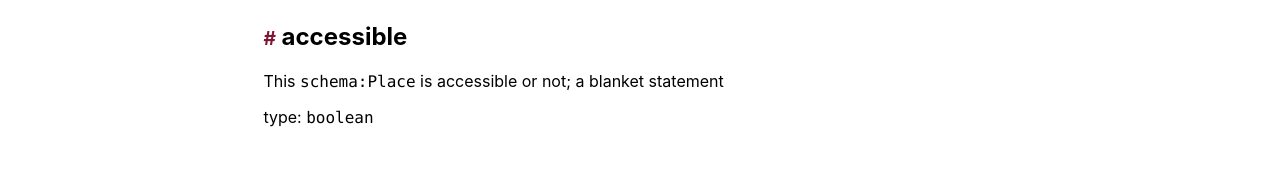
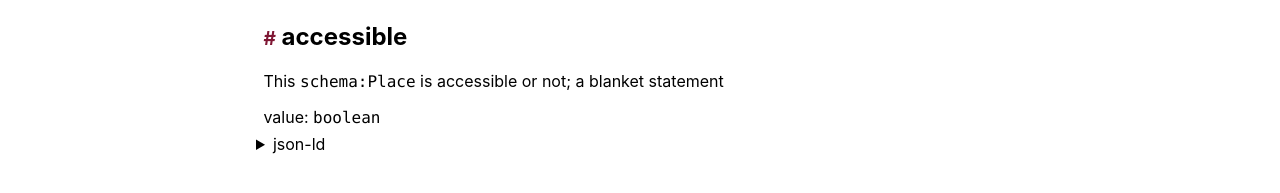
Before and after one commit to Haroenv/terms, a Jekyll site: the page built from accessibility/index.md, in a window 1280 px wide. Shown: the part 226-419 px from the top of the page. Built offline with Jekyll 4.4.1, drawn with Linux system fonts in a browser that asks for light colours.

Commit message:
add a json-ld to every term page
I'm not so very sure if this is enough/needed but I guess it doesn't hurt

```diff
--- a/_data/accessibility.yml
+++ b/_data/accessibility.yml
@@ -1,3 +1,4 @@
+values:
 - name: accessible
   description: This `schema:Place` is accessible or not; a blanket statement
-  type: boolean
+  value: boolean
--- a/_data/constraints.yml
+++ b/_data/constraints.yml
@@ -1,6 +1,6 @@
+type: schema:PropertyValue
+values:
 - name: ageRange
   description: A range of ages (for example allowed in a place)
-  type: schema:PropertyValue
 - name: heightRange
   description: A range of heights (for example allowed in a place)
-  type: schema:PropertyValue
--- a/_data/interests.yml
+++ b/_data/interests.yml
@@ -1,3 +1,5 @@
+type: foaf:interest
+values:
 - name: thrills
   description: Adrenaline, cool stuff
 - name: memes
--- a/_includes/style.scss
+++ b/_includes/style.scss
@@ -2,4 +2,5 @@
         'reset',
         'base',
         'header',
-        'terms';
+        'terms',
+        'jsonld';
--- a/_includes/terms.html
+++ b/_includes/terms.html
@@ -1,7 +1,8 @@
-{% for term in site.data[include.data] %}
+{% if site.data[include.data].type %}@type: <code>{{site.data[include.data].type}}</code>{% endif %}
+{% for term in site.data[include.data].values %}
 <article id="{{term.name}}" class="term">
 <h1><a href="#{{term.name}}" class="hash">#</a> {{term.name}}</h1>
 {{term.description | markdownify}}
-{% if term.type %}type: <code>{{term.type}}</code>{% endif %}
+{% if term.value %}value: <code>{{term.value}}</code>{% endif %}
 </article>
 {% endfor %}
--- a/_layouts/terms.html
+++ b/_layouts/terms.html
@@ -4,3 +4,12 @@ layout: default
 {{content}}
 
 {% include terms.html data=page.data %}
+
+<details>
+  <summary>json-ld</summary>
+  This is the <code>json-ld of this page</code>
+  <pre>
+  <script type="ld+json">{% include terms.jsonld data=page.data %}</script>
+  </pre>
+
+</details>
--- /dev/null
+++ b/_sass/jsonld.scss
@@ -0,0 +1,6 @@
+script[type="ld+json"] {
+  display: block;
+  font-family: $f-monospace;
+  white-space: pre;
+  overflow: auto;
+}
```
Also changed, not shown: 1 other file.
